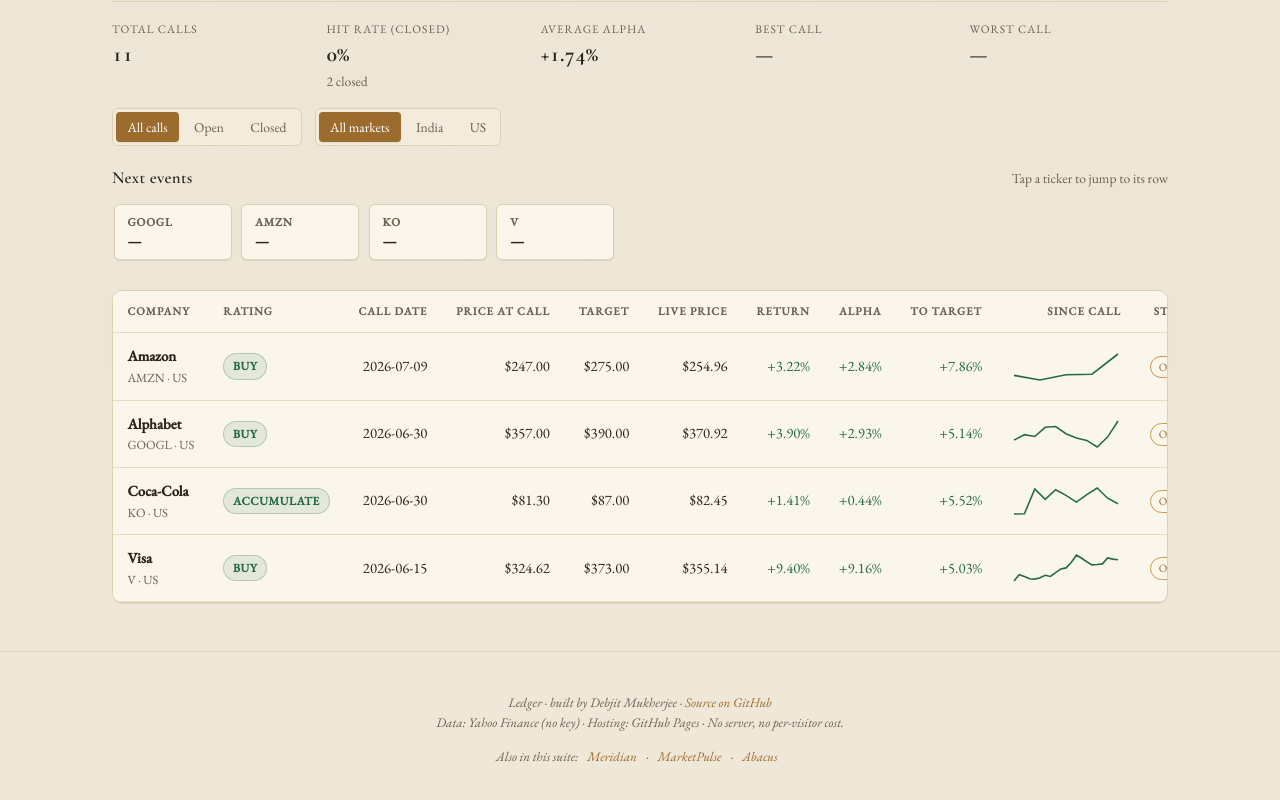
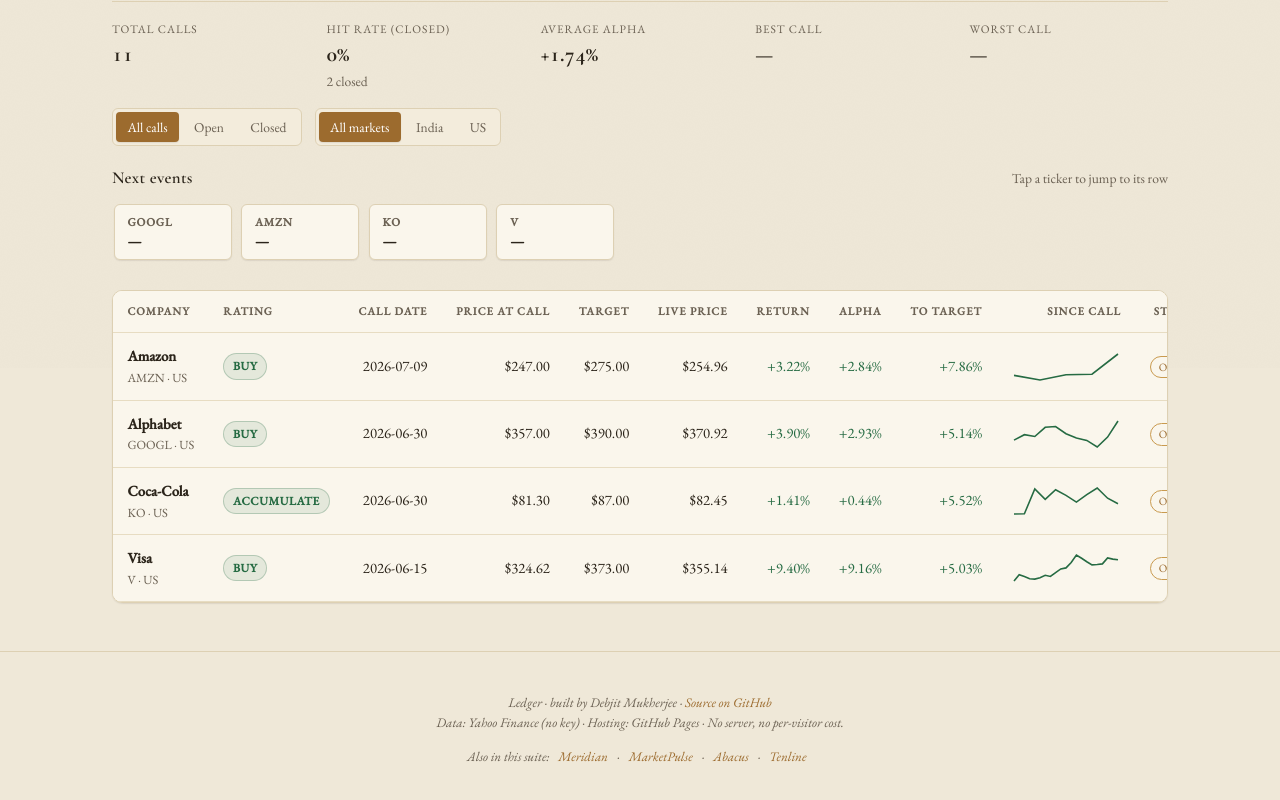
Before and after one commit to debjitmukherjee1/ledger, a plain HTML site: page site/index.html in a window 1280 px wide. Shown: the part 432-1232 px from the top of the page. Drawn offline with nearby package versions, Linux system fonts and the light colour scheme.

Commit message:
Add Tenline to suite footer

```diff
--- a/site/index.html
+++ b/site/index.html
@@ -115,7 +115,7 @@
     <p class="sibling-links">Also in this suite:
       <a href="https://debjitmukherjee1.github.io/meridian/" target="_blank" rel="noopener">Meridian</a> ·
       <a href="https://debjitmukherjee1.github.io/marketpulse/" target="_blank" rel="noopener">MarketPulse</a> ·
-      <a href="https://debjitmukherjee1.github.io/abacus/" target="_blank" rel="noopener">Abacus</a>
+      <a href="https://debjitmukherjee1.github.io/abacus/" target="_blank" rel="noopener">Abacus</a> · <a href="https://debjitmukherjee1.github.io/tenline/" target="_blank" rel="noopener">Tenline</a>
     </p>
   </footer>
 
```
